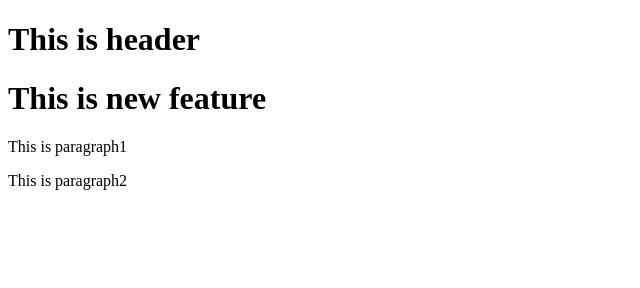
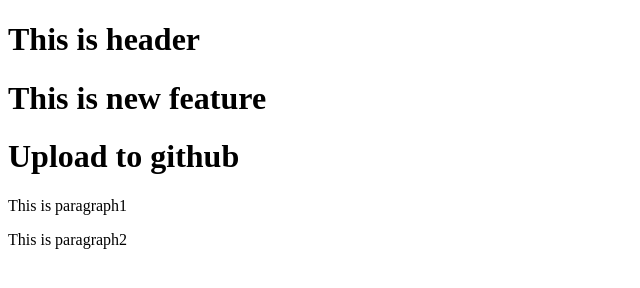
Before and after one commit to KiwSittha/sample_git2, a plain HTML site: page index.html in a window 1280 px wide. Shown: the whole page, without its empty margins (0-640 px from the left). Drawn offline with Linux system fonts and the light colour scheme.

Commit message:
new feature added

```diff
--- a/index.html
+++ b/index.html
@@ -4,6 +4,7 @@
 <body>
 <h1>This is header</h1>
 <h1>This is new feature</h1>
+<h1>Upload to github</h1>
 <p>This is paragraph1</p>
 <p>This is paragraph2</p>
 </body>
```
